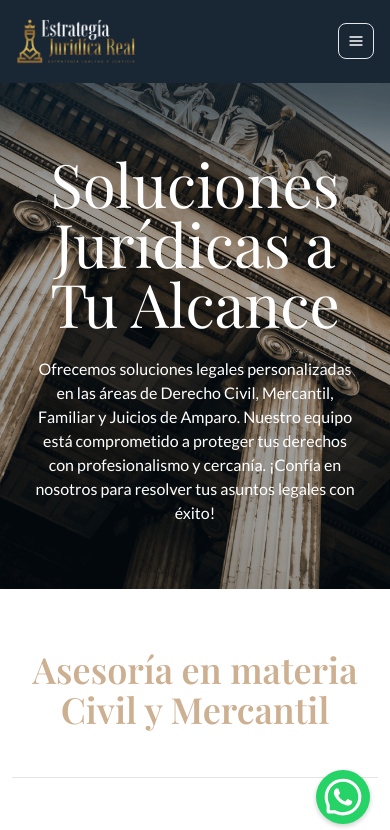
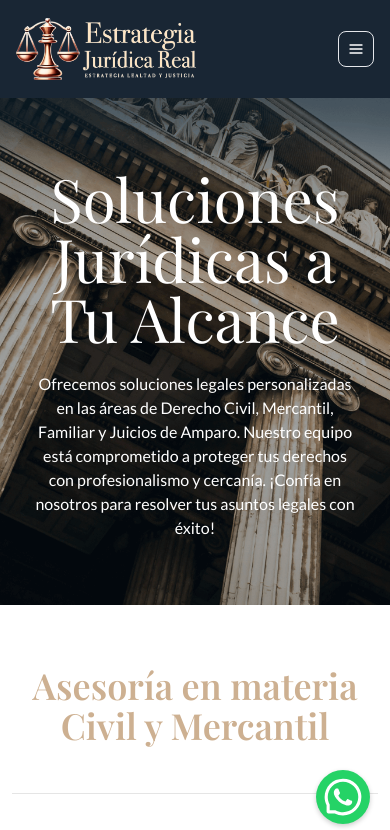
Before and after one commit to LihuelZerega/estrategia-juridica-real, a Next.js app: page /servicios in a window 390 px wide. Shown: the top 830 px of the page. Built offline with nearby package versions, Linux system fonts and the light colour scheme; a web font is replaced by a local one.

Commit message:
new logo

```diff
--- a/src/components/layout/navbar/index.tsx
+++ b/src/components/layout/navbar/index.tsx
@@ -17,8 +17,7 @@ function Index() {
       <nav className="relative max-w-[85rem] w-full md:flex md:items-center md:justify-between md:gap-3 mx-auto px-4 sm:px-6 lg:px-8 py-3">
         <div className="flex items-center justify-between">
           <Link href="/" className="my-1.5" aria-label="Brand">
-            <Image src={Logo} alt="Logo" width={120} height={120} className="block md:hidden"/>
-            <Image src={Logo} alt="Logo" width={180} height={180} className="hidden md:block"/>
+            <Image src={Logo} alt="Logo" width={180} height={180} />
           </Link>
 
           <div className="md:hidden">
```
Also changed, not shown: src/images/Logo.png.
